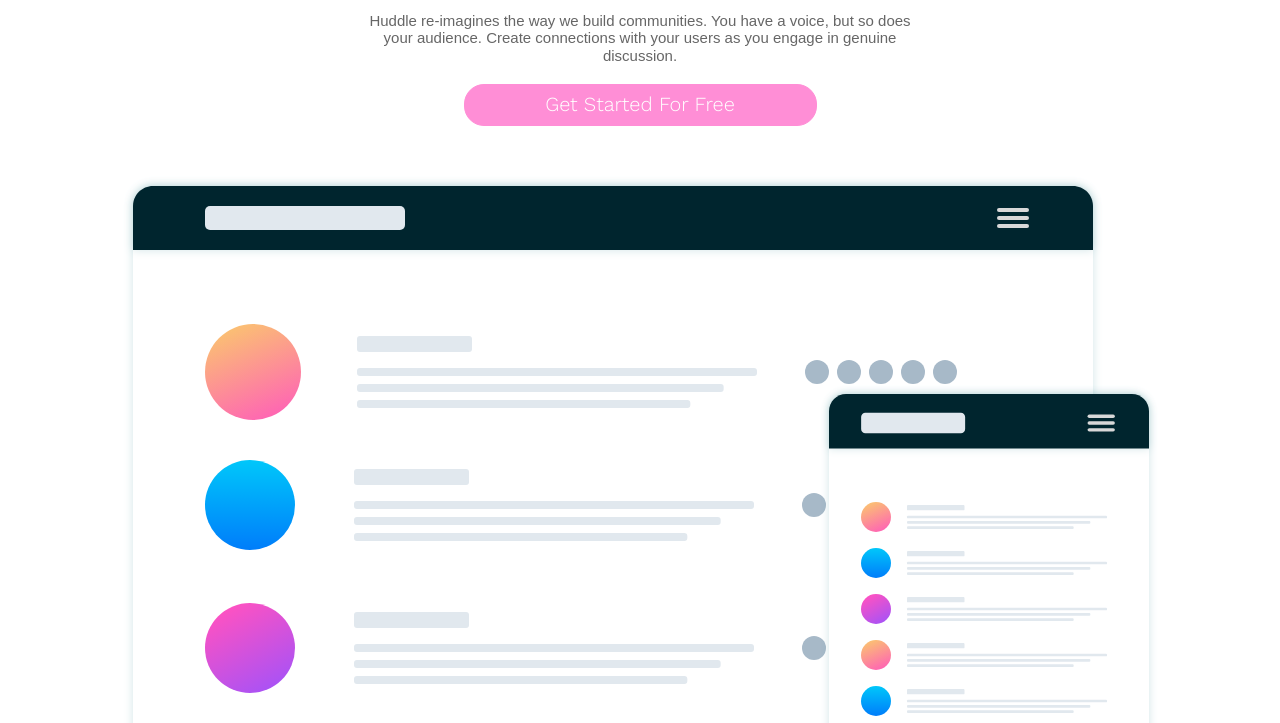
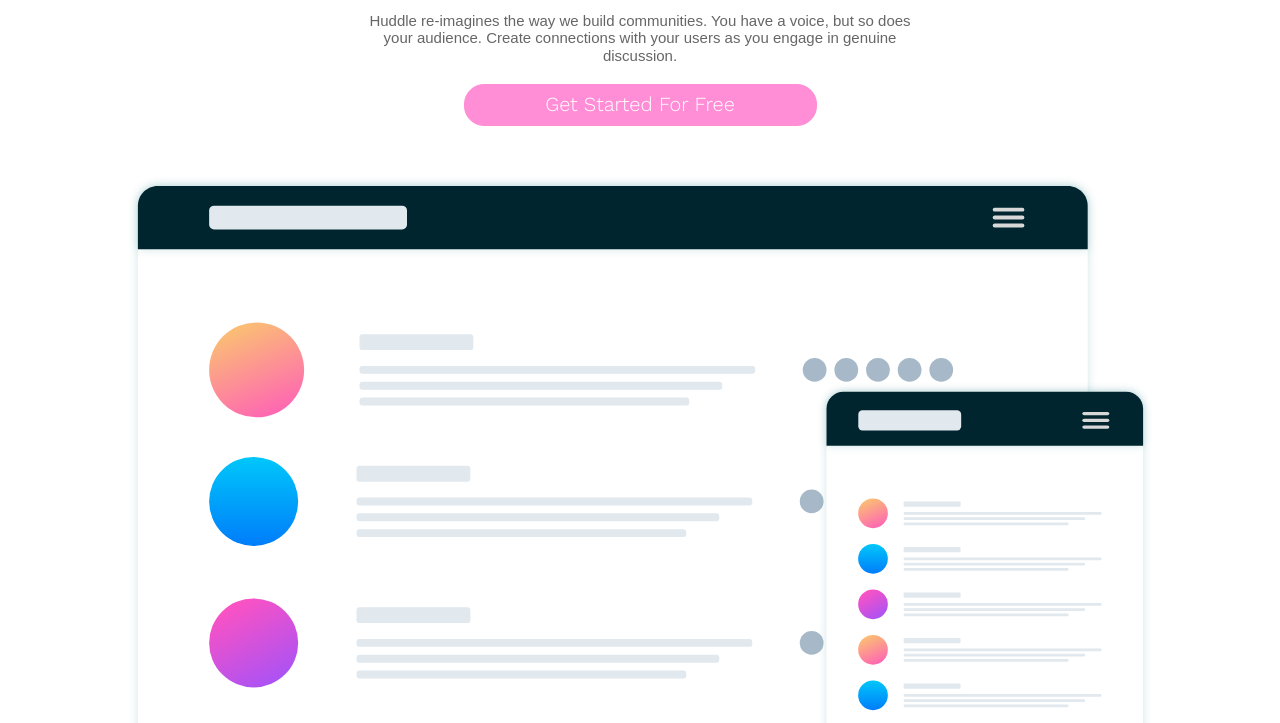
Before and after one commit to Reyad-Mousa/Huddle-project, a plain HTML site: page index.html in a window 1280 px wide. Shown: the part 229-952 px from the top of the page. Drawn offline with nearby package versions, Linux system fonts and the light colour scheme.

Commit message:
Update stylesheet.css

```diff
--- a/Css/stylesheet.css
+++ b/Css/stylesheet.css
@@ -182,8 +182,7 @@ body {
 }
 
 .landing img {
-  width: calc(100% +50px);
-  padding: 0px 20px;
+  width: 80%;
   margin-top: 50px;
 }
 @media (max-width: 767px) {
```
